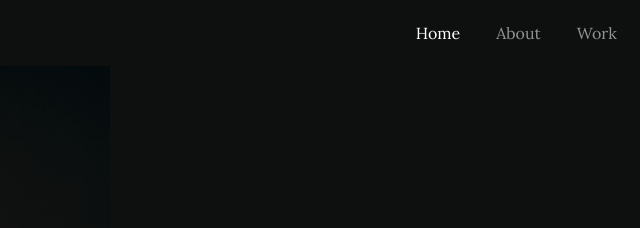
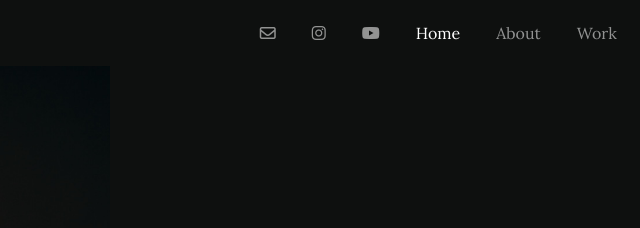
Before and after one commit to PAZHames/james-elmes-website, a plain HTML site: page index.html in a window 1280 px wide. Shown: the top 228 px of the page, 530-1170 px from the left. Drawn offline with nearby package versions, Linux system fonts and the light colour scheme.

Commit message:
added social links to navbar

```diff
--- a/index.html
+++ b/index.html
@@ -41,6 +41,30 @@
         </button>
         <div class="collapse navbar-collapse" id="navbarSupportedContent">
           <ul class="navbar-nav me-auto mb-2 mb-lg-0">
+            <li class="nav-item">
+              <a
+                href="mailto:info@cmalondon.co.uk"
+                target="_blank"
+                class="nav-link"
+                ><i class="fa-regular fa-envelope nav-social"></i
+              ></a>
+            </li>
+            <li class="nav-item">
+              <a
+                href="https://www.instagram.com/jameselmes9/?hl=en"
+                target="_blank"
+                class="nav-link"
+                ><i class="fa-brands fa-instagram nav-social"></i
+              ></a>
+            </li>
+            <li class="nav-item">
+              <a
+                href="https://www.youtube.com/@bignerdsports"
+                target="_blank"
+                class="nav-link"
+                ><i class="fa-brands fa-youtube nav-social"></i
+              ></a>
+            </li>
             <li class="nav-item">
               <a class="nav-link active" aria-current="page" href="/">Home</a>
             </li>
--- a/src/style.css
+++ b/src/style.css
@@ -19,19 +19,7 @@ h3 {
   color: white;
   font-family: var(--default-body-font);
 }
-i {
-  color: white;
-  font-size: 24px;
-  padding: 20px;
-  border-radius: 50%;
-}
-i:hover {
-  cursor: pointer;
-  background-color: white;
-  border-radius: 50%;
-  color: var(--primary-color);
-  transition: var(--default-transition);
-}
+
 .navbar {
   font-family: var(--default-body-font);
   background-color: var(--primary-color);
@@ -90,6 +78,20 @@ i:hover {
   padding-top: 80px;
   padding-bottom: 20px;
   background-color: var(--primary-color);
+}
+
+.social-links i {
+  color: white;
+  font-size: 24px;
+  padding: 20px;
+  border-radius: 50%;
+}
+.social-links i:hover {
+  cursor: pointer;
+  background-color: white;
+  border-radius: 50%;
+  color: var(--primary-color);
+  transition: var(--default-transition);
 }
 .index-call {
   text-align: center;
```
Also changed, not shown: about.html (+24 -0 lines), contact.html (+24 -0 lines), work.html (+24 -0 lines), 1 other file.
